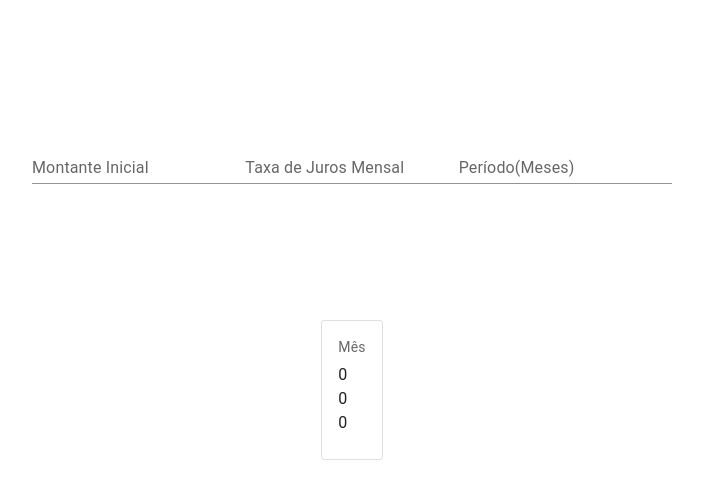
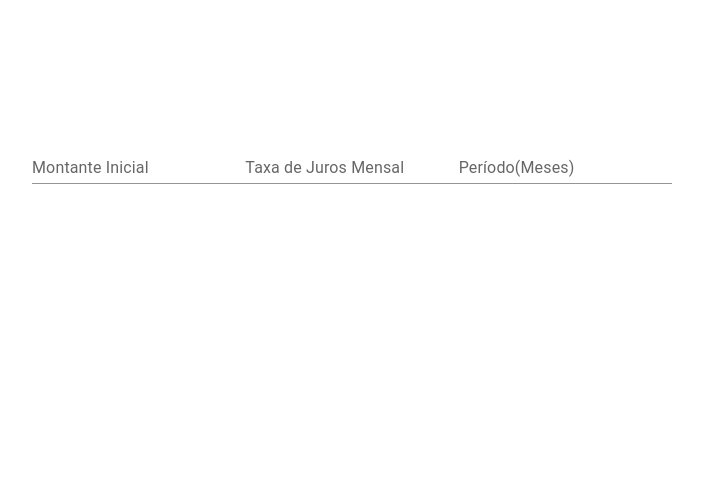
Before and after one commit to MateusLouzada/react-juros, a React (Create React App) app: page / in a window 1280 px wide. Shown: the top 498 px of the page, without its empty margins (288-991 px from the left). Built offline with nearby package versions, Linux system fonts and the light colour scheme.

Commit message:
criado o mecanismo de aparecer todos os cards de acordo com o periodo colocado

```diff
--- a/src/CardTotal.js
+++ b/src/CardTotal.js
@@ -1,10 +1,15 @@
 import React from 'react';
-import { Box, Button, Card, Typography, CardContent } from '@mui/material';
+import { Box, Card, Typography, CardContent, Fade } from '@mui/material';
 
 export default function CardTotal({ montante, juros, periodo }) {
 
-    const card = (
-        <React.Fragment>
+  let cards = [];
+
+  const card = () => {
+    for (let index = 0; index < periodo; index++) {
+      const array = <React.Fragment>
+        <Fade in={true}>
+          <Card sx={{ display: 'flex', justifyContent: 'space-evenly' }} variant="outlined">
             <CardContent>
               <Typography sx={{ fontSize: 14 }} color="text.secondary" gutterBottom>
                 Mês
@@ -19,8 +24,15 @@ export default function CardTotal({ montante, juros, periodo }) {
                 {periodo}
               </Typography>
             </CardContent>
-        </React.Fragment>
-      );
+          </Card>
+        </Fade>
+      </React.Fragment>;
+      cards.push(array)
+    }
+
+  };
+
+  card();
 
   return (
     <Box sx={{
@@ -29,8 +41,8 @@ export default function CardTotal({ montante, juros, periodo }) {
       width: '100%',
       height: '40%'
     }}>
-            <Box sx={{ display: 'flex', alignSelf: "flex-start", width: "50%", justifyContent: "space-evenly" }}>
-                <Card variant="outlined">{card}</Card>
+      <Box sx={{ display: 'flex', flexWrap: 'wrap', alignSelf: "flex-start", width: "50%", justifyContent: "space-evenly" }}>
+        {cards}
       </Box>
     </Box>
   );
```
Lines whose indentation alone changed are shown as unchanged.
